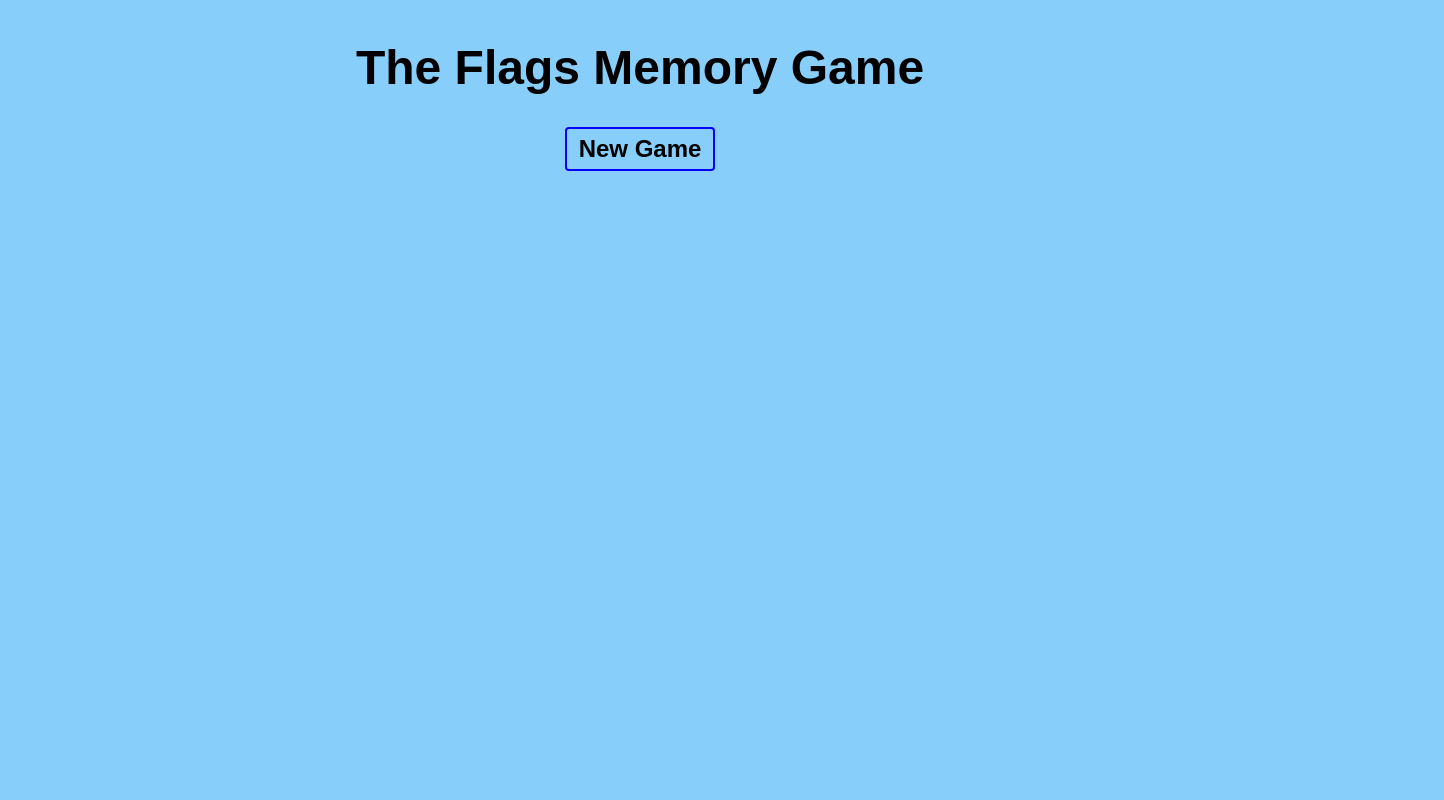
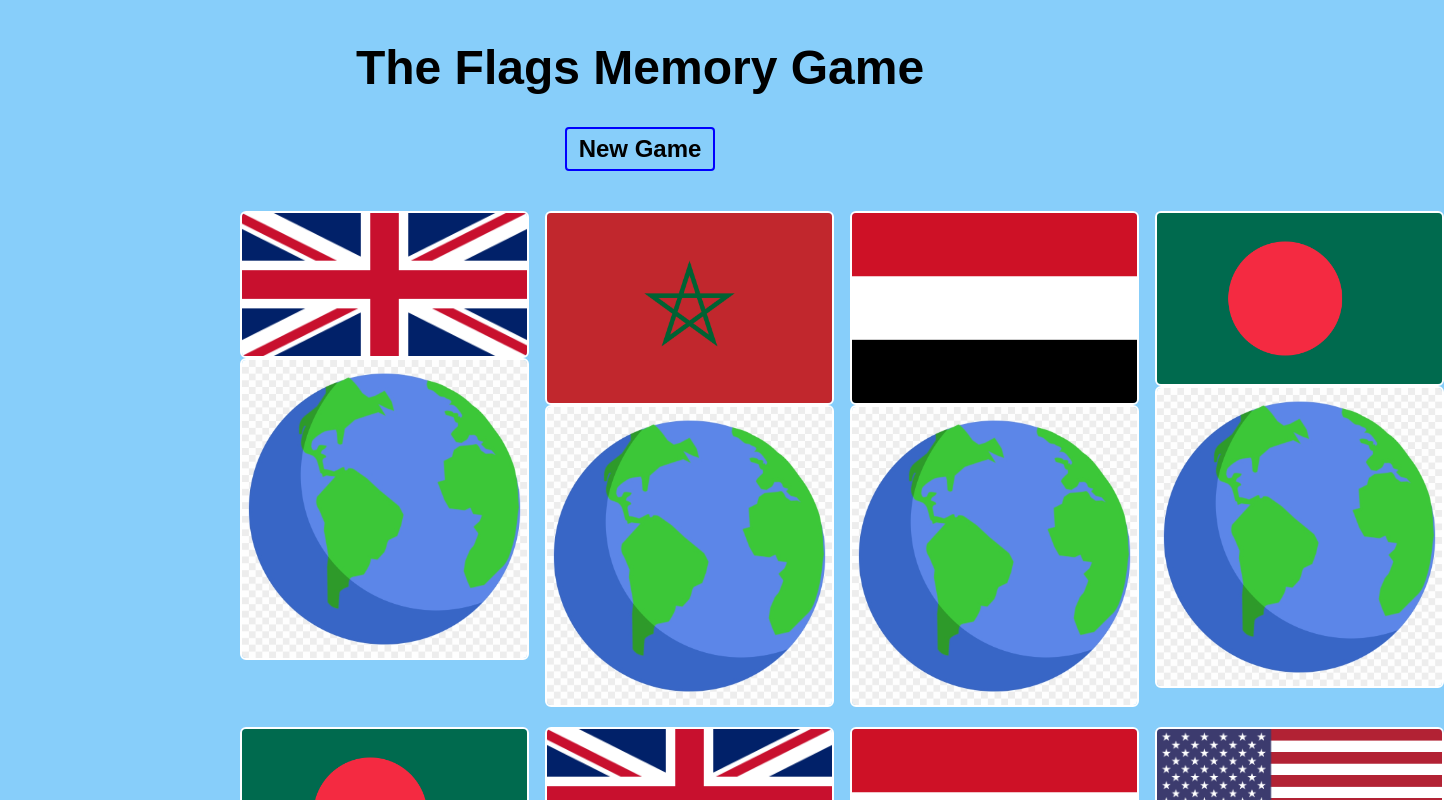
Before and after one commit to FIftekhar/WebDevHW2, a React (Create React App) app: page / in a window 1280 px wide. Both pictures are taken after a click on the button "New Game". Shown: the top 800 px of the page, 1444 px wide, since content can reach past the window. Built offline with nearby package versions, Linux system fonts and the light colour scheme.

Commit message:
created grid

```diff
--- a/src/App.css
+++ b/src/App.css
@@ -1,5 +1,5 @@
 .App {
-	max-width: 860px;
+	max-width: 800px;
 	margin: 40px auto;
 }
 
@@ -18,3 +18,12 @@ button:hover {
 	background: lightgreen;
 	color: black;
 }
+
+.card-grid {
+	margin-top: 40px;
+	display: grid;
+	grid-template-columns: 1fr 1fr 1fr 1fr;
+	grid-gap: 20px;
+	left: 50%;
+	margin-right: -50%;
+}
--- a/src/App.js
+++ b/src/App.js
@@ -2,6 +2,7 @@ import logo from './logo.svg';
 import './App.css';
 import { useState } from 'react';
 import React from 'react';
+import Card from './components/Card';
 
 
 const deck = [
@@ -34,6 +35,16 @@ function App() {
 		<div className="App">
 			<h1>The Flags Memory Game</h1>
 			<button onClick={reorderDeck}>New Game</button>
+
+			<div className='card-grid'>
+				{
+					cards.map(
+						card => (
+							<Card key={card.id} card={card}/>
+						)
+					)
+				}
+			</div>
 		</div>
 	);
 }
--- /dev/null
+++ b/src/components/Card.css
@@ -0,0 +1,10 @@
+.card {
+    position: relative;
+}
+
+.card img {
+    width: 100%;
+    display: block;
+    border: 2px solid white;
+    border-radius: 6px;
+}
--- /dev/null
+++ b/src/components/Card.js
@@ -0,0 +1,14 @@
+import './Card.css'
+
+export default function SingleCard({card}) {
+    return (
+        <div>
+            <div className="card">
+				<div>
+					<img className="card-face" src={card.src} />
+					<img className='card-back' src={"/img/globe.png"} />
+				</div>
+			</div>
+        </div>
+    )
+}
```
